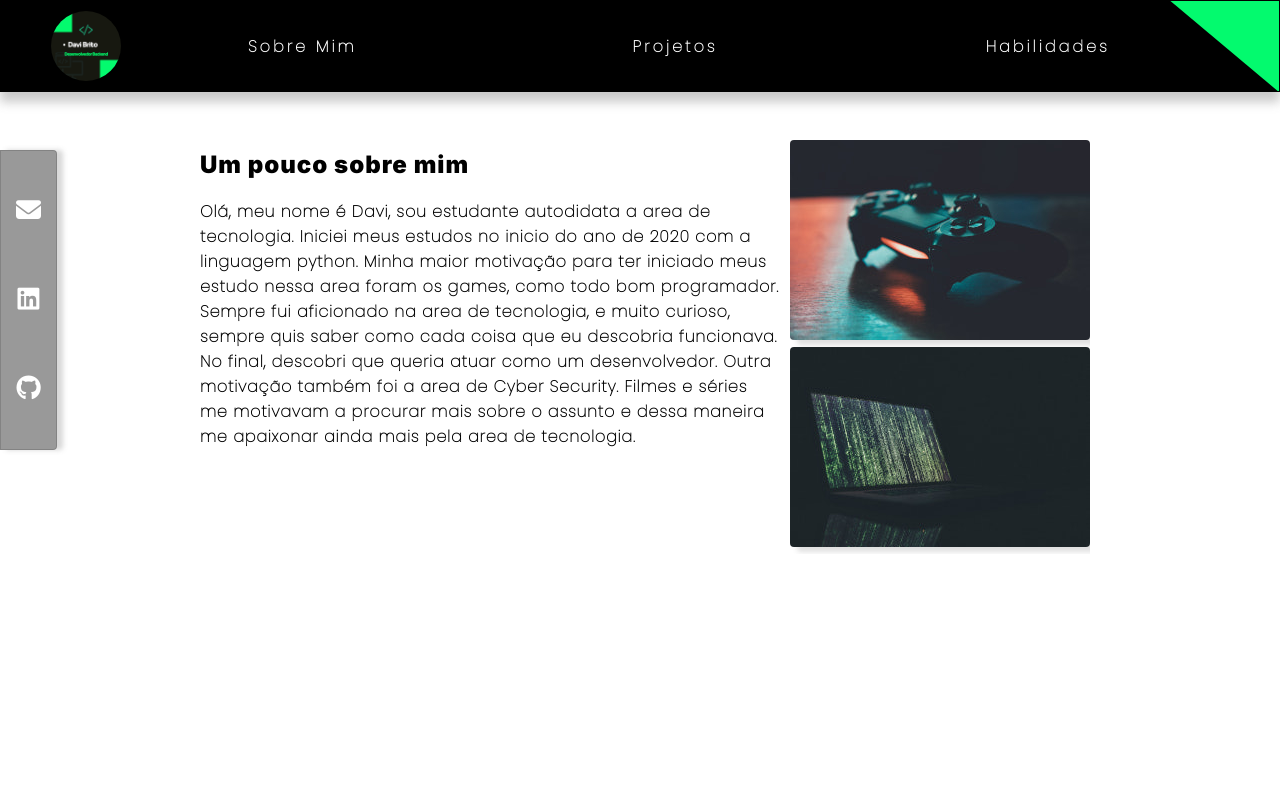
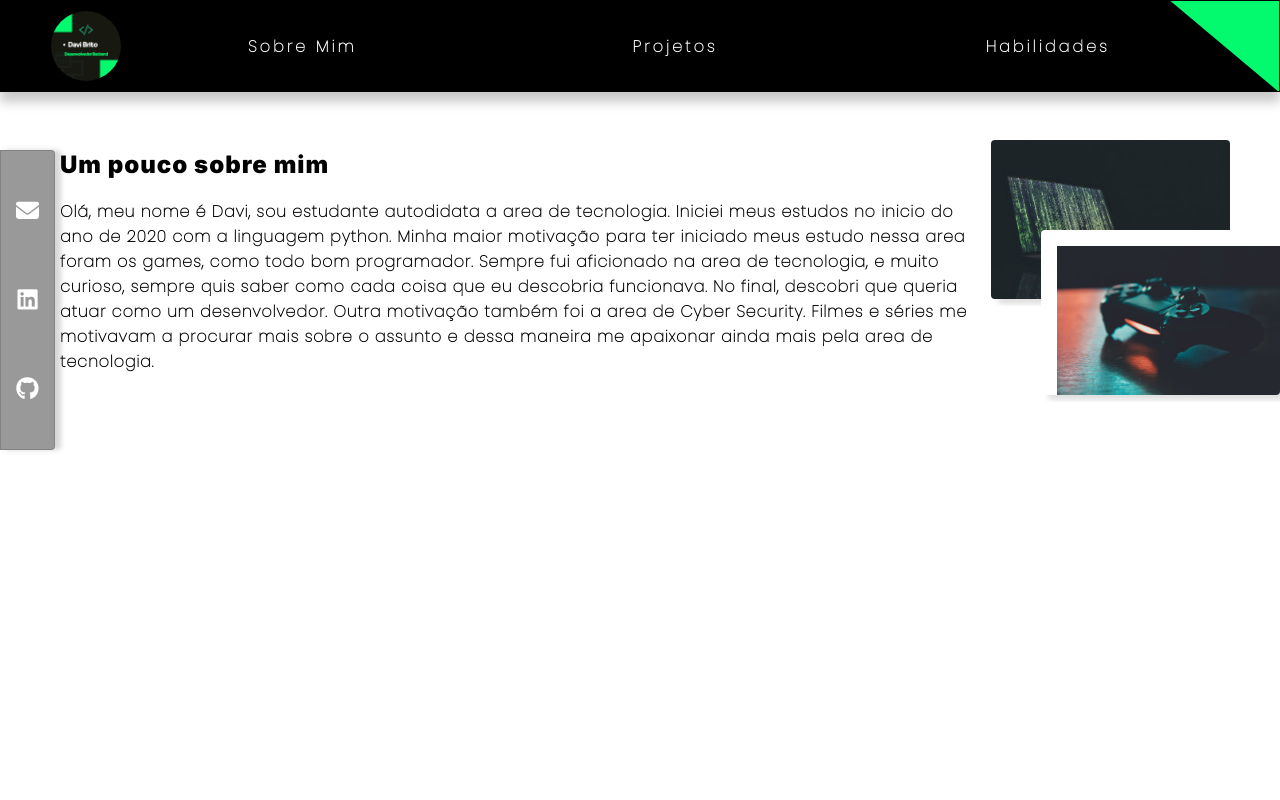
Before and after one commit to daavii-b/portif-lio, a website: page public/index.html in a window 1280 px wide. Shown: the top 800 px of the page. Drawn offline with Linux system fonts and the light colour scheme.

Commit message:
refact: change style

```diff
--- a/public/index.html
+++ b/public/index.html
@@ -79,11 +79,11 @@
             </div>
 
             <div class="photos">
-                <div class="image">
-                    <img src="assets/images/aboutME/games.jpg" alt="An gamer control">
+                <div class="image gamer">
+                    <img src="assets/images/aboutME/games.jpg" alt="A gamer control">
                 </div>
-                <div class="image">
-                    <img src="assets/images/aboutME/technnology.jpg" alt="An gamer control">
+                <div class="image tech">
+                    <img src="assets/images/aboutME/technnology.jpg" alt="A Notebook">
                 </div>
             </div>
 
--- a/src/input.scss
+++ b/src/input.scss
@@ -187,7 +187,7 @@ body {
 
     a {
       color: white;
-      font-size: 2.5rem;
+      font-size: 2.3rem;
 
       transition: 0.2s ease;
 
@@ -210,7 +210,6 @@ body {
     align-items: flex-start;
     justify-content: center;
 
-    max-width: 100rem;
     min-height: 100vh;
 
     margin: 0 auto;
@@ -232,14 +231,29 @@ body {
     }
 
     .photos {
-      width: 50%;
+      width: max-content;
+      height: max-content;
+      position: relative;
+
 
       .image {
+        width: 100%;
         overflow: hidden;
 
         img {
+          width: 100%;
           border-radius: 0.4rem;
           box-shadow: 7px 5px 5px rgba(100, 100, 100, 0.2);
+        }
+      }
+
+      .gamer {
+        position: absolute;
+        top: 9rem;
+        right: -5rem;
+        img {
+          border-top: 16px solid white;
+          border-left: 16px solid white;
         }
       }
     }
@@ -373,7 +387,7 @@ body {
       .api-projects {
         display: flex;
         flex-direction: column;
-        grid-gap: 1rem;
+        grid-gap: 2.4rem;
 
         align-self: flex-start;
         justify-self: flex-start;
@@ -501,17 +515,18 @@ body {
     align-items: center;
     justify-content: center;
 
-    background-color: $color-primary;
+    background-color: $color-secondary;
 
     z-index: 1000;
 
 
     p {
         font-weight: bolder;
+        color: white;
         a {
             z-index: 1000;
             display: inline-block;
-            color: $color-secondary;
+            color: $color-primary;
             font-weight: bolder;
         }
     }
```
Also changed, not shown: public/assets/css/style.css, 2 other files.
